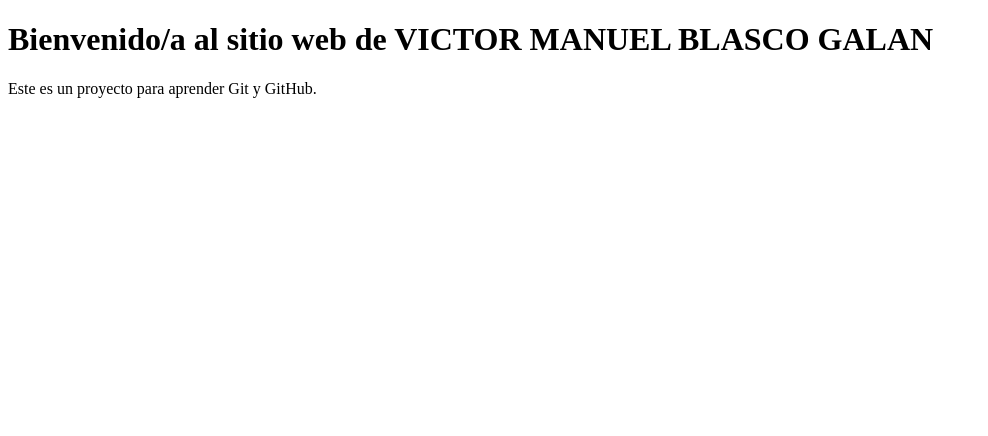
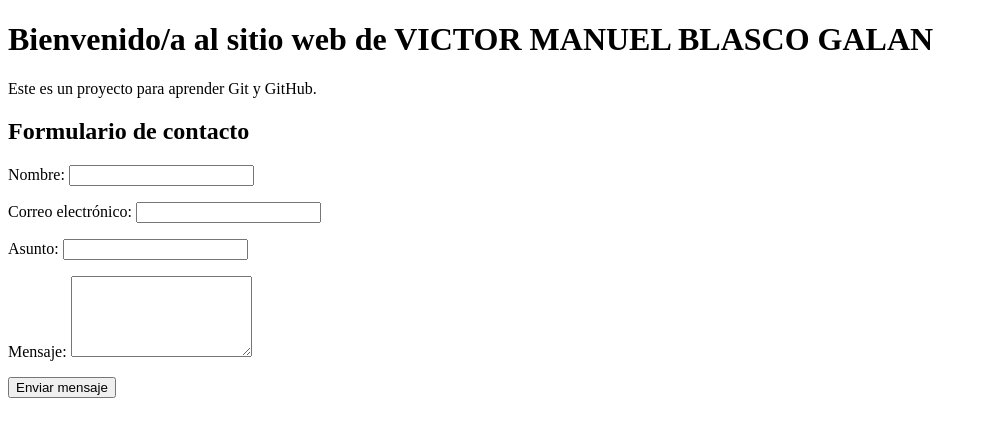
Before and after one commit to vmblascogf/MPO-Tarea, a plain HTML site: page index.html in a window 1280 px wide. Shown: the whole page, without its empty margins (0-988 px from the left). Drawn offline with Linux system fonts and the light colour scheme.

Commit message:
Formulario de contacto

```diff
--- a/index.html
+++ b/index.html
@@ -8,5 +8,28 @@
   <body>
      <h1>Bienvenido/a al sitio web de VICTOR MANUEL BLASCO GALAN</h1>
      <p>Este es un proyecto para aprender Git y GitHub.</p>
+
+      <section id="contacto">
+         <h2>Formulario de contacto</h2>
+         <form action="#" method="post">
+            <p>
+                  <label for="nombre">Nombre:</label>
+                  <input type="text" id="nombre" name="nombre" required>
+            </p>
+            <p>
+                  <label for="email">Correo electrónico:</label>
+                  <input type="email" id="email" name="email" required>
+            </p>
+            <p>
+                  <label for="asunto">Asunto:</label>
+                  <input type="text" id="asunto" name="asunto" required>
+            </p>
+            <p>
+                  <label for="mensaje">Mensaje:</label>
+                  <textarea id="mensaje" name="mensaje" rows="5" required></textarea>
+            </p>
+            <button type="submit">Enviar mensaje</button>
+         </form>
+      </section>
   </body>
 </html>
```
